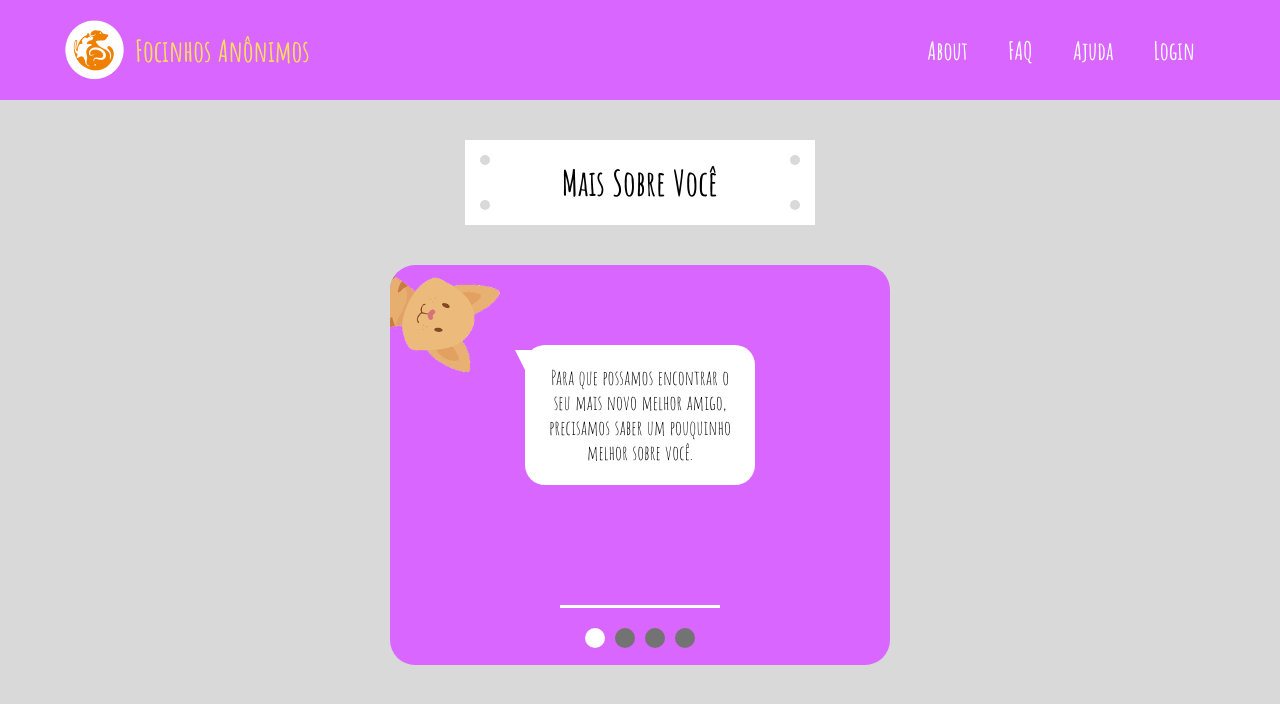
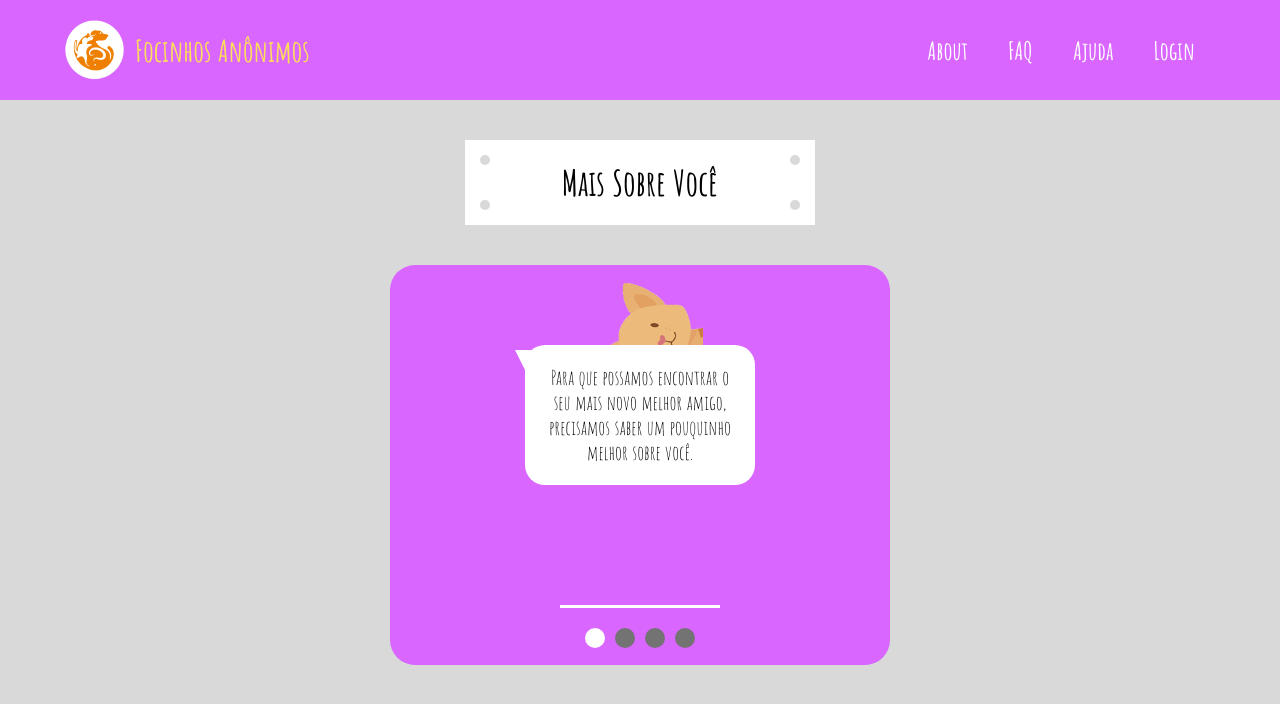
Before and after one commit to jacksonpecini/focinhos-front, a Nuxt app: page /adotar in a window 1280 px wide. Shown: the top 704 px of the page. Built offline with nearby package versions, Linux system fonts and the light colour scheme.

Commit message:
continuação

```diff
--- /dev/null
+++ b/pages/adotar/form2.vue
@@ -0,0 +1,20 @@
+<template>
+  <div class="form form--2">
+    <Dialogo
+      texto="Para que possamos encontrar o seu mais novo melhor amigo, precisamos saber um pouquinho melhor sobre você."
+      customClass="top-left"
+    />
+  </div>
+</template>
+
+<script>
+import Dialogo from "@/components/Dialogo.vue";
+export default {
+  components: {
+    Dialogo,
+  }
+};
+</script>
+
+<style>
+</style>
--- a/pages/adotar/index.vue
+++ b/pages/adotar/index.vue
@@ -3,9 +3,10 @@
     <Header />
     <main class="main">
       <Titulo texto="Mais Sobre Você" />
+      <img src="~/assets/cat.png" class="adotar__image" alt/>
       <Info>
         <div class="adotar__content">
-          <img src="~/assets/cat.png" class="adotar__image" alt />
+
           <div class="adotar__body">
             <Form1 v-if="activeIndex === 0" />
           </div>
@@ -38,7 +39,7 @@ export default {
     Titulo,
     Info,
     Dialogo,
-    Form1,
+    Form1
   },
   data() {
     return {
@@ -96,11 +97,11 @@ export default {
 
 .adotar__image {
   position: absolute;
-  top: 0;
-  left: 0;
+  top: 270px;
+  left: 583px;
   width: 120px;
   height: 120px;
-  transform: rotate(-90deg);
+  transform: rotate(90deg);
 }
 
 .dialogo {
@@ -110,10 +111,9 @@ export default {
 .adotar__body {
   padding-top: 40px;
   min-height: 240px;
-
 }
 
-.adotar__footer{
+.adotar__footer {
   display: flex;
   position: relative;
   bottom: -100px;
@@ -139,5 +139,4 @@ export default {
 .option--active {
   background-color: white;
 }
-
 </style>
```
